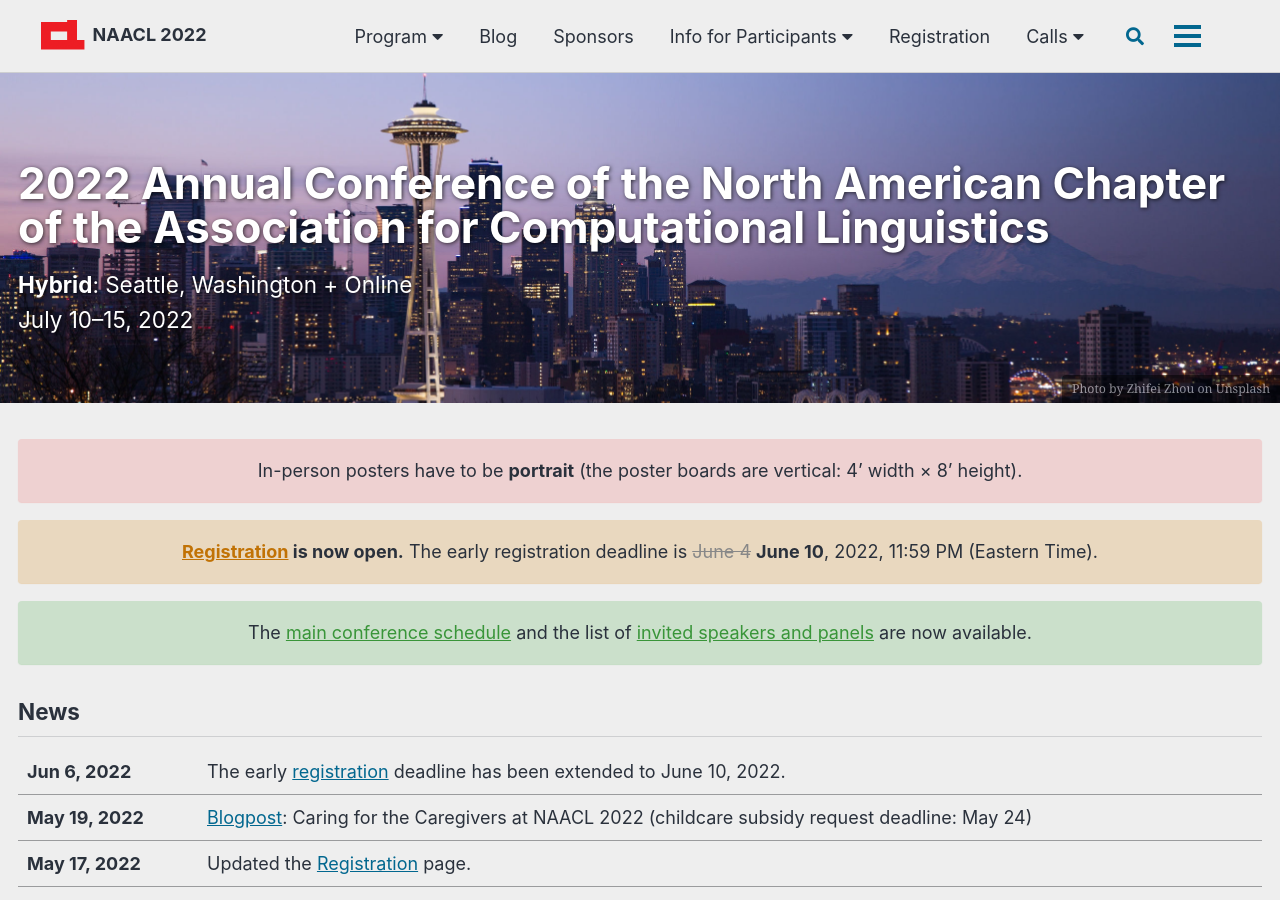
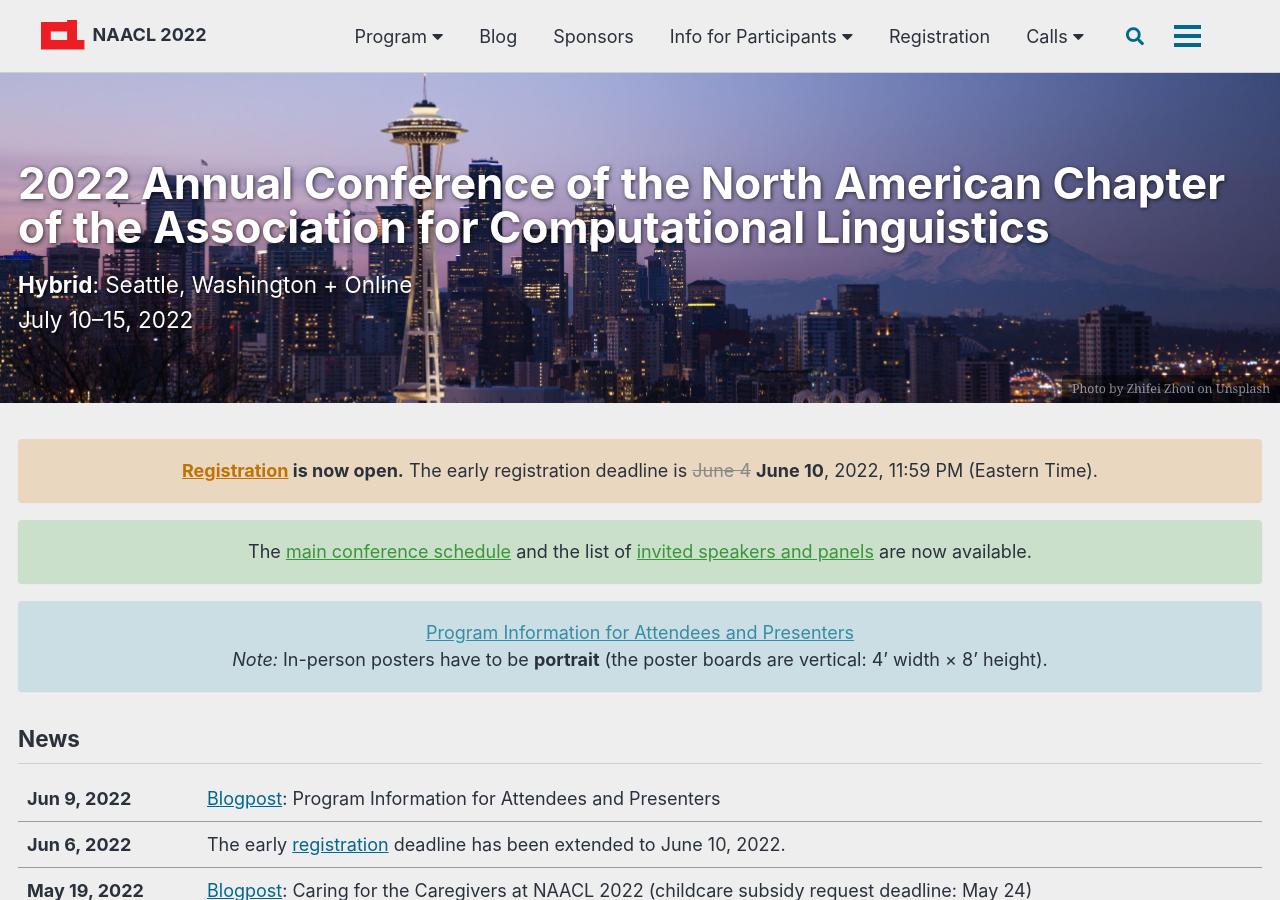
Before and after one commit to naacl-org/naacl-2022-website, a Jekyll site: the page built from _pages/home.md, in a window 1280 px wide and 900 px high. Built offline with Jekyll 4.4.1, drawn with Linux system fonts in a browser that asks for light colours; cached includes are drawn as plain includes; comment, search, counter and statistics services are not loaded.

Commit message:
Added blogpost on presentation format to home page

```diff
--- a/_pages/home.md
+++ b/_pages/home.md
@@ -14,17 +14,19 @@ secondary_excerpt: "July 10--15, 2022"
 .notice--warning del { color: #888; }
 </style>
 
-In-person posters have to be **portrait** (the poster boards are vertical: 4’ width × 8’ height).
-{: .text-center .notice--danger}
-
 **[Registration](/registration/) is now open.** The early registration deadline is ~~June 4~~ **June 10**, 2022, 11:59 PM (Eastern Time).
 {: .text-center .notice--warning}
 
 The [main conference schedule](/program/schedule/) and the list of [invited speakers and panels](/program/keynotes-panels/) are now available.
 {: .text-center .notice--success}
 
+[Program Information for Attendees and Presenters](/blog/information-for-attendees-and-presenters/)<br>
+*Note:* In-person posters have to be **portrait** (the poster boards are vertical: 4’ width × 8’ height).
+{: .text-center .notice--info}
+
 ## News
 
+| Jun 9, 2022 | [Blogpost](/blog/information-for-attendees-and-presenters/): Program Information for Attendees and Presenters
 | Jun 6, 2022 | The early [registration](/registration/) deadline has been extended to June 10, 2022.
 | May 19, 2022 | [Blogpost](/blog/caregivers/): Caring for the Caregivers at NAACL 2022 (childcare subsidy request deadline: May 24)
 | May 17, 2022 | Updated the [Registration](/registration/) page.
```
